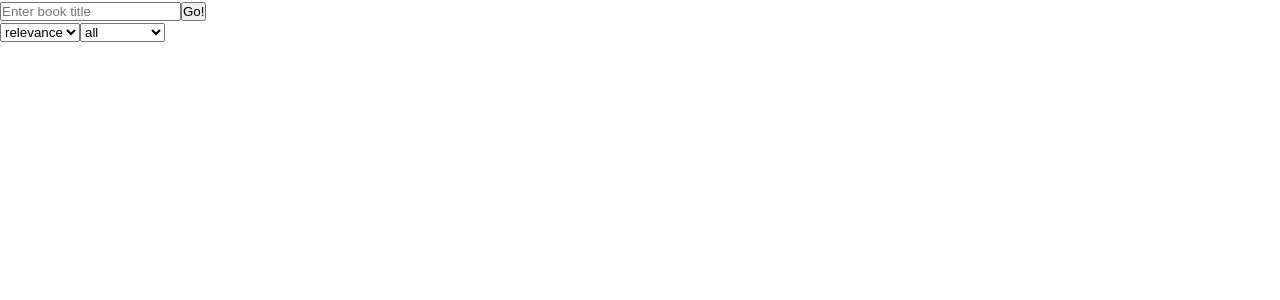
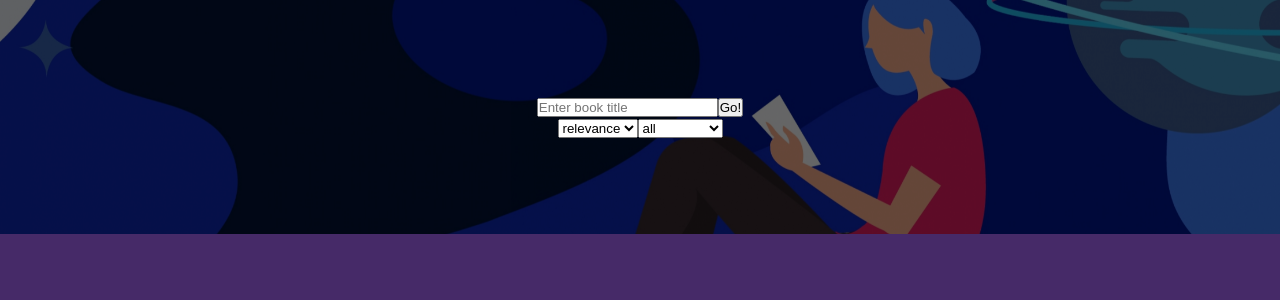
Before and after one commit to Ludio22/books-search, a React (Create React App) app: page / in a window 1280 px wide. Shown: the top 300 px of the page. Built offline with nearby package versions, Linux system fonts and the light colour scheme.

Commit message:
Added-some-scale-and-colors

```diff
--- a/src/styles/css/styles.css
+++ b/src/styles/css/styles.css
@@ -1 +1,99 @@
-/* No CSS *//*# sourceMappingURL=styles.css.map */
+html {
+  background-color: #462a68;
+}
+
+img {
+  height: 194px;
+}
+
+.search {
+  color: #9a81b8;
+  -webkit-transition: 1s;
+  transition: 1s;
+}
+
+.search__form {
+  position: relative;
+  padding: 6em 0;
+  display: -webkit-box;
+  display: -ms-flexbox;
+  display: flex;
+  -webkit-box-orient: vertical;
+  -webkit-box-direction: normal;
+      -ms-flex-direction: column;
+          flex-direction: column;
+  -webkit-box-align: center;
+      -ms-flex-align: center;
+          align-items: center;
+  background-size: cover;
+  background-position-y: -780px;
+  background-attachment: fixed;
+  background-image: url("../../media/bc.jpg");
+}
+
+.search__form .mask {
+  position: absolute;
+  width: 100%;
+  height: 100%;
+  background: rgba(0, 0, 0, 0.6);
+  z-index: 2;
+  top: 0;
+}
+
+.search__input-container {
+  z-index: 3;
+}
+
+.search__select-container {
+  z-index: 3;
+}
+
+.search__results {
+  max-width: 1200px;
+  margin: 0 auto;
+  padding: 0 30px;
+  display: -webkit-box;
+  display: -ms-flexbox;
+  display: flex;
+  -webkit-box-orient: vertical;
+  -webkit-box-direction: normal;
+      -ms-flex-direction: column;
+          flex-direction: column;
+  -webkit-box-align: center;
+      -ms-flex-align: center;
+          align-items: center;
+}
+
+.search__total {
+  text-align: center;
+  padding: 2em 0;
+}
+
+.search__books {
+  width: 100%;
+  display: -ms-grid;
+  display: grid;
+  -ms-grid-columns: (22%)[4];
+      grid-template-columns: repeat(4, 22%);
+  -webkit-box-pack: justify;
+      -ms-flex-pack: justify;
+          justify-content: space-between;
+}
+
+.search__book-card {
+  -webkit-box-flex: 0;
+      -ms-flex: 0 1 22%;
+          flex: 0 1 22%;
+  display: -webkit-box;
+  display: -ms-flexbox;
+  display: flex;
+  -webkit-box-orient: vertical;
+  -webkit-box-direction: normal;
+      -ms-flex-direction: column;
+          flex-direction: column;
+  -webkit-box-align: center;
+      -ms-flex-align: center;
+          align-items: center;
+  text-align: center;
+}
+/*# sourceMappingURL=styles.css.map */
--- a/src/styles/styles.scss
+++ b/src/styles/styles.scss
@@ -0,0 +1,67 @@
+//purple
+$darkP: #462a68;
+$mediumP: #56377c;
+$lightP: #6d41a1;
+$pText: #9a81b8;
+
+html {
+    background-color: $darkP;
+}
+img {
+    height: 194px;
+}
+
+.search {
+    color: $pText;
+    transition: 1s;
+    &__form {
+        .mask {
+            position: absolute;
+            width: 100%;
+            height: 100%;
+            background: rgba(0, 0, 0, 0.6);
+            z-index: 2;
+            top: 0;
+        }
+        position: relative;
+        padding: 6em 0;
+        display: flex;
+        flex-direction: column;
+        align-items: center;
+        background-size: cover;
+        background-position-y: -780px;
+        background-attachment: fixed;
+        background-image: url("../../media/bc.jpg");
+    }
+    &__input-container {
+        z-index: 3;
+    }
+    &__select-container {
+        z-index: 3;
+    }
+    &__results {
+        max-width: 1200px;
+        margin: 0 auto;
+        padding: 0 30px;
+        display: flex;
+        flex-direction: column;
+        align-items: center;
+    }
+    &__total {
+        text-align: center;
+        padding: 2em 0;
+    }
+    &__books {
+        width: 100%;
+        display: grid;
+        grid-template-columns: repeat(4, 22%);
+        justify-content: space-between;
+    }
+    &__book-card {
+        flex: 0 1 22%;
+        display: flex;
+        flex-direction: column;
+        align-items: center;
+        text-align: center;
+    }
+}
```
